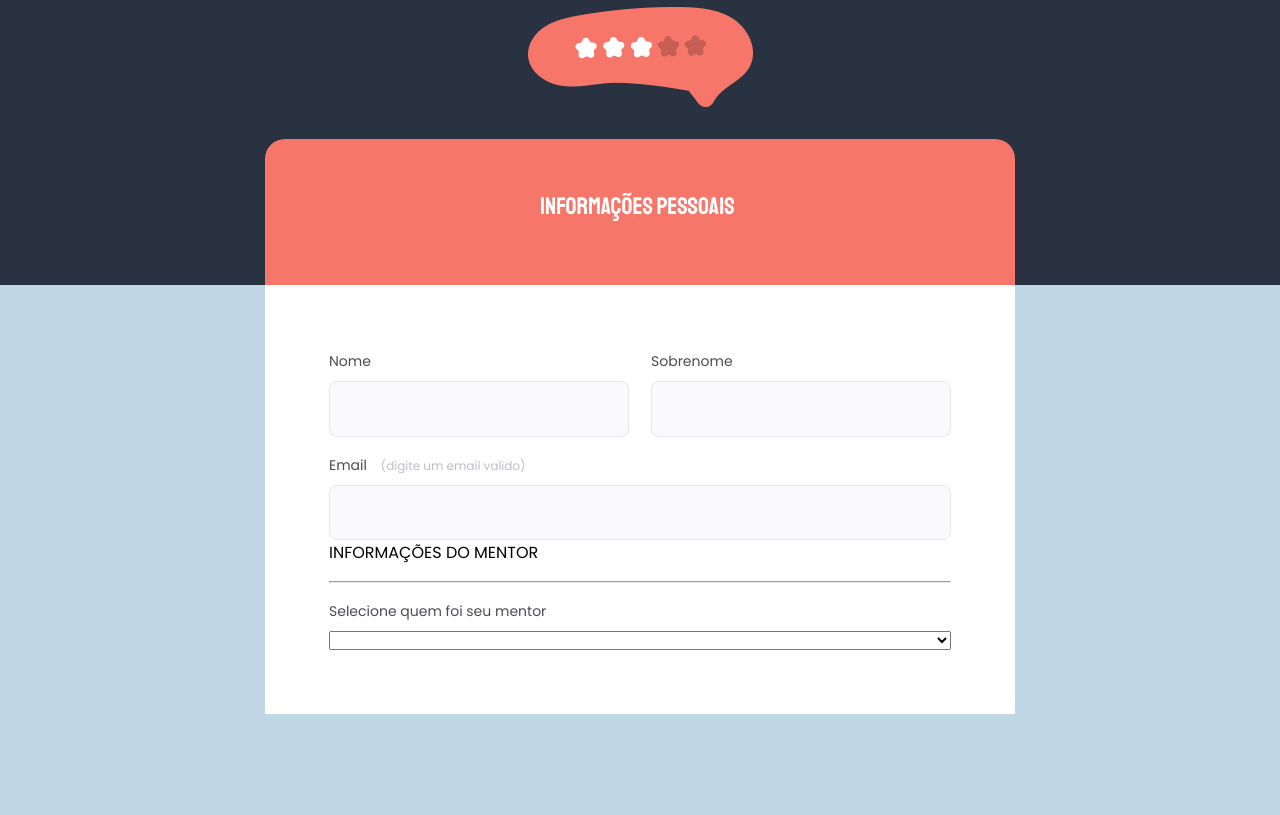
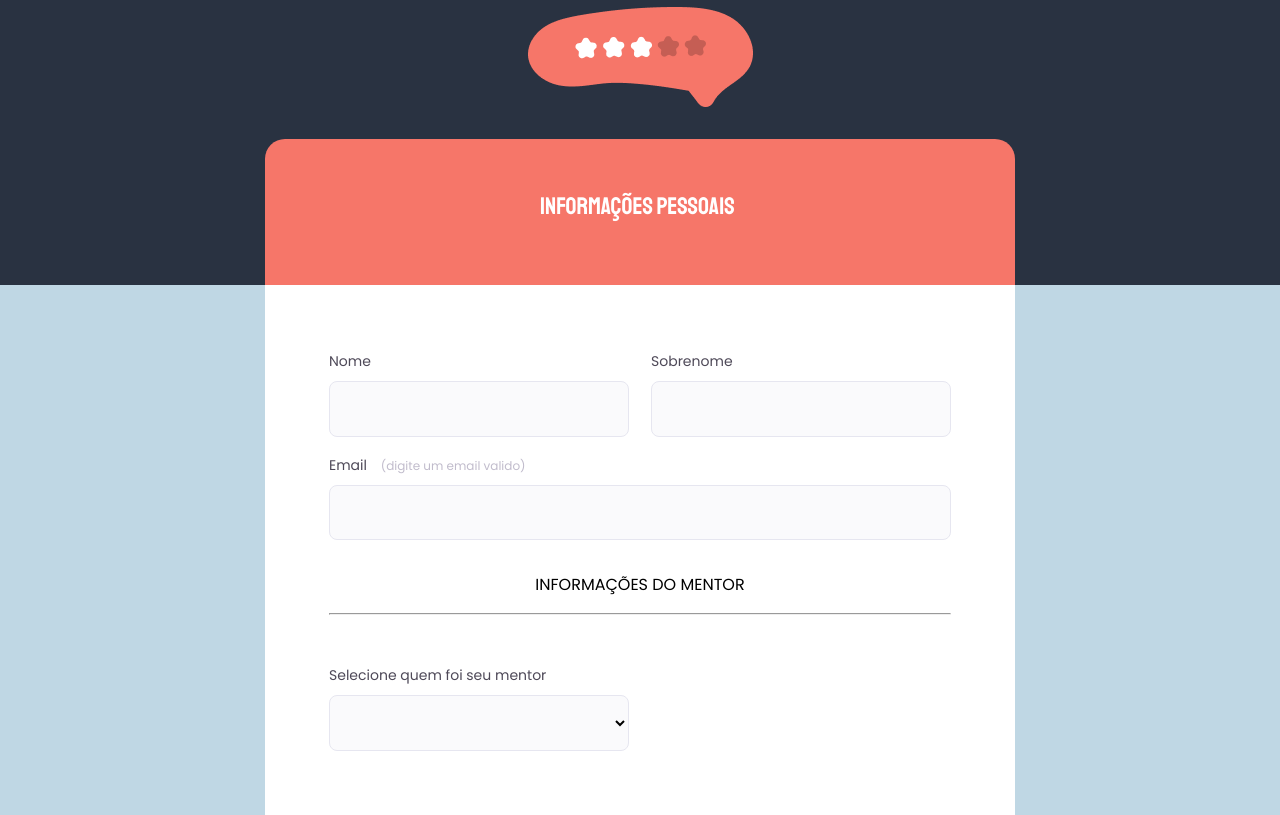
Before and after one commit to felipemuchulski/form_advanced, a plain HTML site: page index.html in a window 1280 px wide. Shown: the part 180-995 px from the top of the page. Before the commit the page ends 894 px from the top, so only its background shows below. Drawn offline with Linux system fonts and the light colour scheme.

Commit message:
Estilizado select

```diff
--- a/style.css
+++ b/style.css
@@ -127,3 +127,28 @@ input {
   display: flex;
   flex-direction: column;
 }
+
+.fieldset-wrapper legend {
+  margin-top: 32px;
+  text-align: center;
+}
+
+hr {
+  width: 622px;
+  height: 1px;
+
+  background: #E6E6F0;
+
+  margin-bottom: 32px;
+}
+
+.select_instructor {
+  width: 300px;
+  height: 56px;
+
+  border-radius: 8px;
+  border: 1px solid #e6e6f0;
+  background: #fafafc;
+
+  padding: 3px;
+}
```
